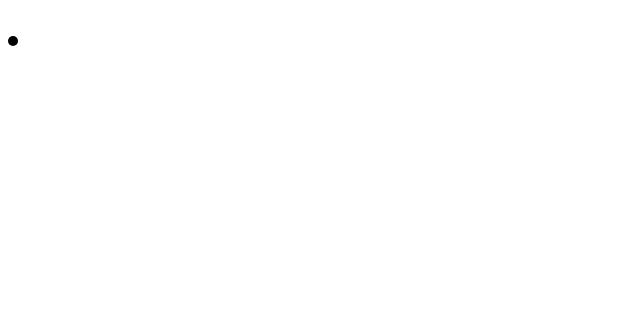
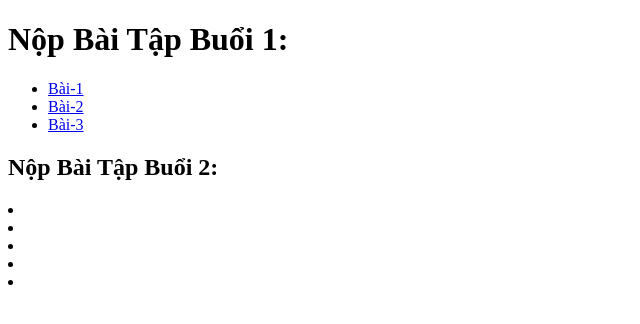
Before and after one commit to PhuMai0815/f8-fullstack-K7, a plain HTML site: page index.html in a window 1280 px wide. Shown: the whole page, without its empty margins (0-640 px from the left). Drawn offline with Linux system fonts and the light colour scheme.

Commit message:
Nop bai tap buoi 2

```diff
--- a/index.html
+++ b/index.html
@@ -1,11 +1,22 @@
 <!DOCTYPE html>
 <html lang="en">
-<head>
-    <meta charset="UTF-8">
-    <meta name="viewport" content="width=device-width, initial-scale=1.0">
-    <title>Document</title>
-</head>
-<body>
-    <h1><li></h1></li></h1>
-</body>
+  <head>
+    <meta charset="UTF-8" />
+    <meta name="viewport" content="width=device-width, initial-scale=1.0" />
+    <title>BaiTapBuoi-1</title>
+  </head>
+  <body>
+    <h1>Nộp Bài Tập Buổi 1:</h1>
+    <ul>
+        <li><a href="http://127.0.0.1:5500/f8-fullstack-K7/BaiTapDay-1/Lesson-1/index.html">Bài-1</a></li>
+        <li><a href="http://127.0.0.1:5500/f8-fullstack-K7/BaiTapDay-1/Lesson-2/index.html">Bài-2</a></li>
+        <li><a href="http://127.0.0.1:5500/f8-fullstack-K7/BaiTapDay-1/Lesson-3/index.html">Bài-3</a></li>
+    </ul>
+    <h2>Nộp Bài Tập Buổi 2:</h2>
+    <li><a href=""></a></li>
+    <li><a href=""></a></li>
+    <li><a href=""></a></li>
+    <li><a href=""></a></li>
+    <li><a href=""></a></li>
+  </body>
 </html>
```
